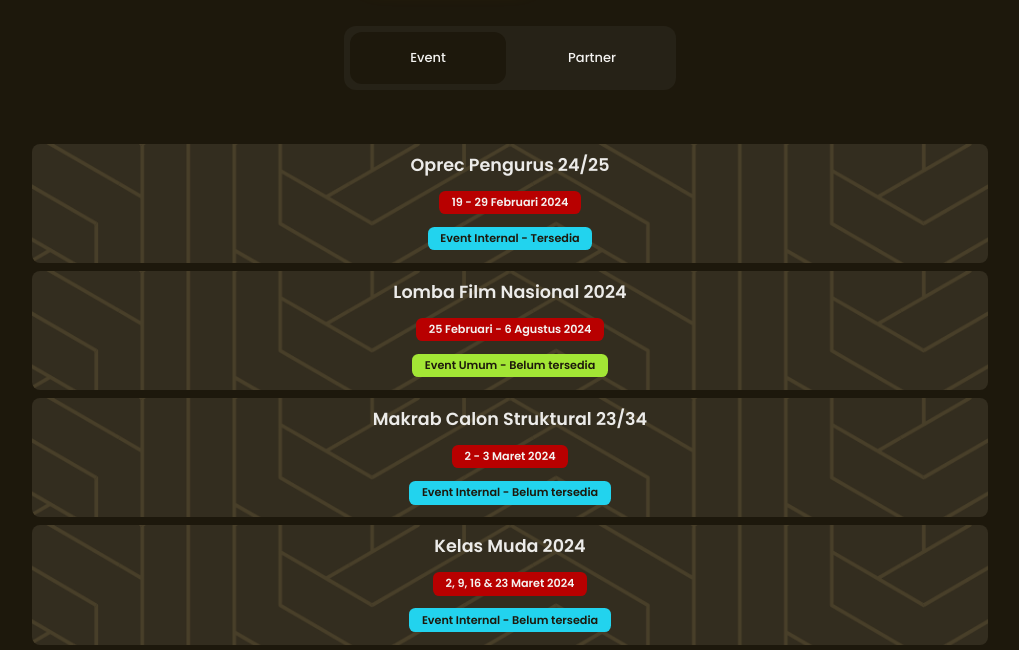
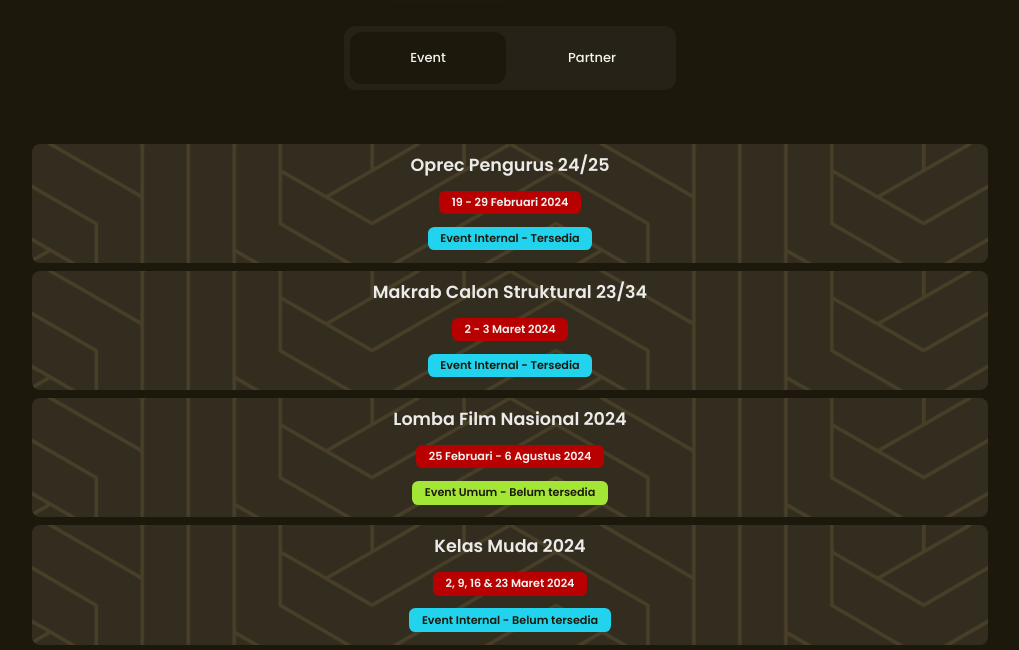
Before and after one commit to YanAziz/linktreeClone, a website: page index.html in a window 1280 px wide. Shown: the part 375-1025 px from the top of the page, without its empty margins (130-1149 px from the left). Drawn offline with nearby package versions, Linux system fonts and the light colour scheme.

Commit message:
update-makrab

```diff
--- a/index.html
+++ b/index.html
@@ -65,6 +65,19 @@
                 <span class="event-info-text-internal">Event Internal - Tersedia</span>
               </div>
             </a>
+
+            <a href="https://forms.gle/vBeLCBL7GDBk6c659" class="event-card">
+              <div class="event-title">
+                <h3 class="event-title-text">Makrab Calon Struktural 23/34</h3>
+              </div>
+              <div class="event-date">
+                <span class="event-date-text">2 - 3 Maret 2024</span>
+              </div>
+              <div class="event-info">
+                <span class="event-info-text-internal">Event Internal - Tersedia</span>
+              </div>
+            </a>
+
             <a href="" class="event-card">
               <div class="event-title">
                 <h3 class="event-title-text">Lomba Film Nasional 2024</h3>
@@ -74,18 +87,6 @@
               </div>
               <div class="event-info">
                 <span class="event-info-text-general">Event Umum - Belum tersedia</span>
-              </div>
-            </a>
-
-            <a href="" class="event-card">
-              <div class="event-title">
-                <h3 class="event-title-text">Makrab Calon Struktural 23/34</h3>
-              </div>
-              <div class="event-date">
-                <span class="event-date-text">2 - 3 Maret 2024</span>
-              </div>
-              <div class="event-info">
-                <span class="event-info-text-internal">Event Internal - Belum tersedia</span>
               </div>
             </a>
 
```
